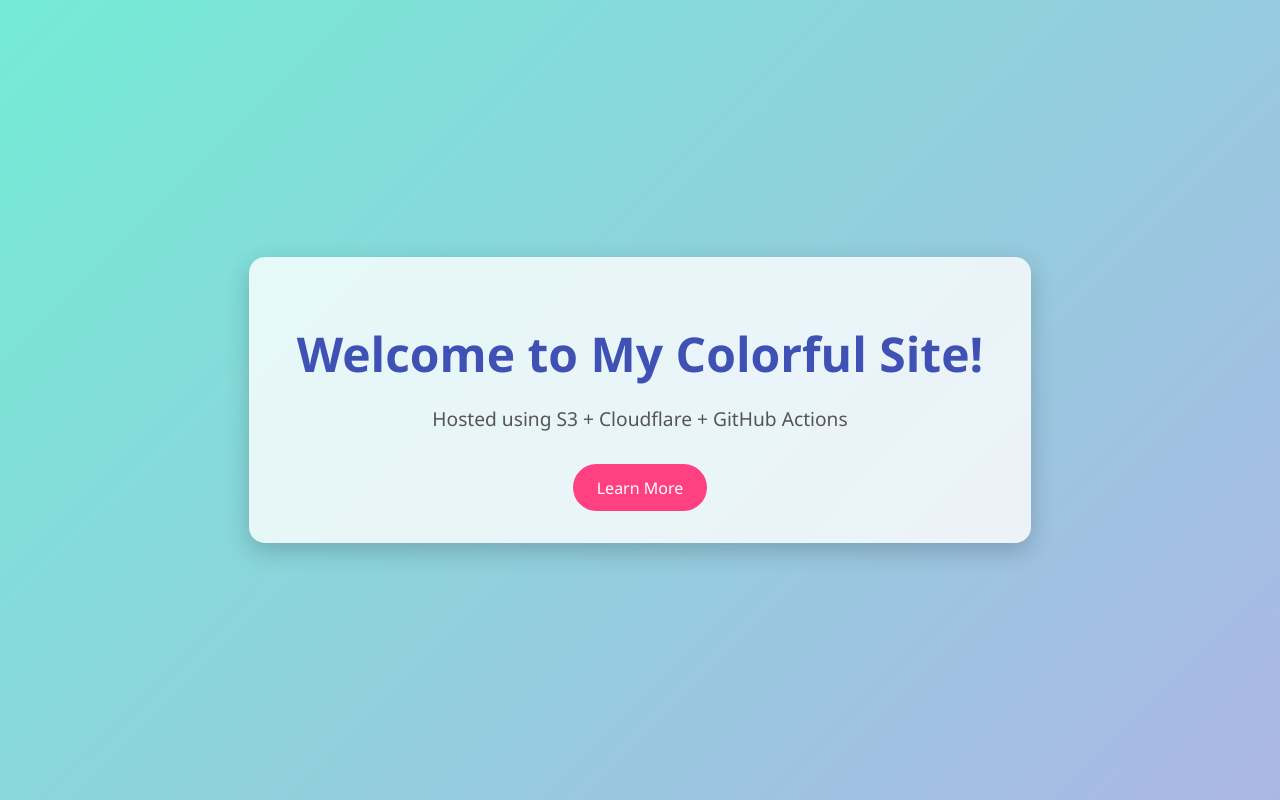
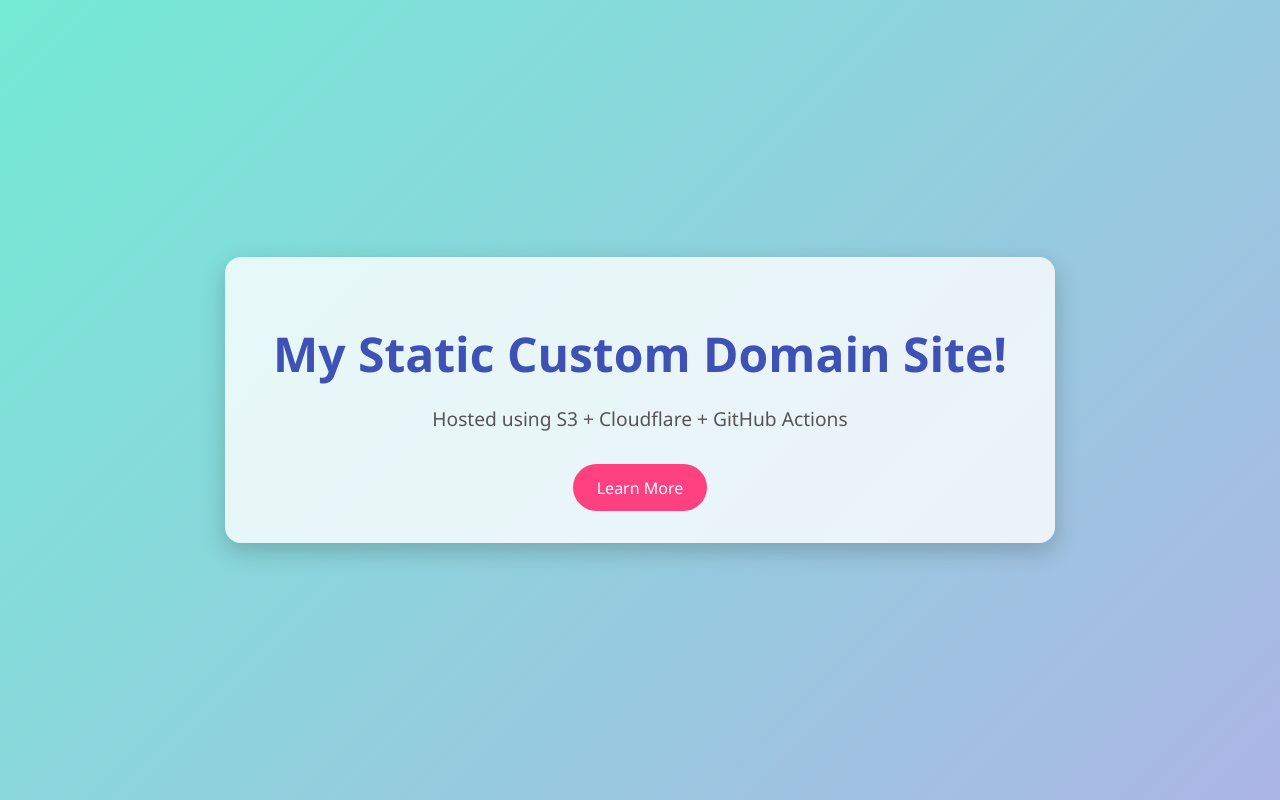
Before and after one commit to nightsky213/s3-custom_domain-website, a plain HTML site: page index.html in a window 1280 px wide. Drawn offline with Linux system fonts and the light colour scheme.

Commit message:
Update index.html

```diff
--- a/index.html
+++ b/index.html
@@ -8,7 +8,7 @@
 </head>
 <body>
   <div class="container">
-    <h1>Welcome to My Colorful Site!</h1>
+    <h1> My Static Custom Domain Site!</h1>
     <p>Hosted using S3 + Cloudflare + GitHub Actions</p>
     <a class="btn" href="#">Learn More</a>
   </div>
```
